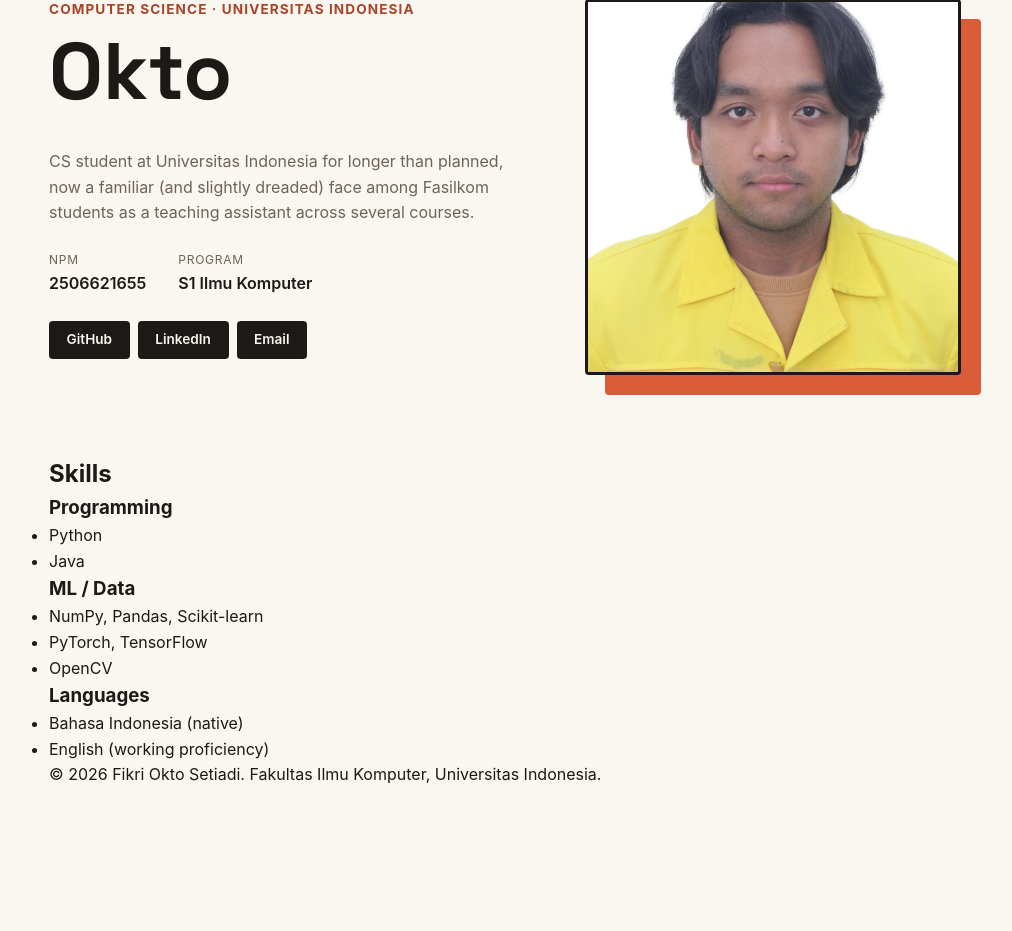
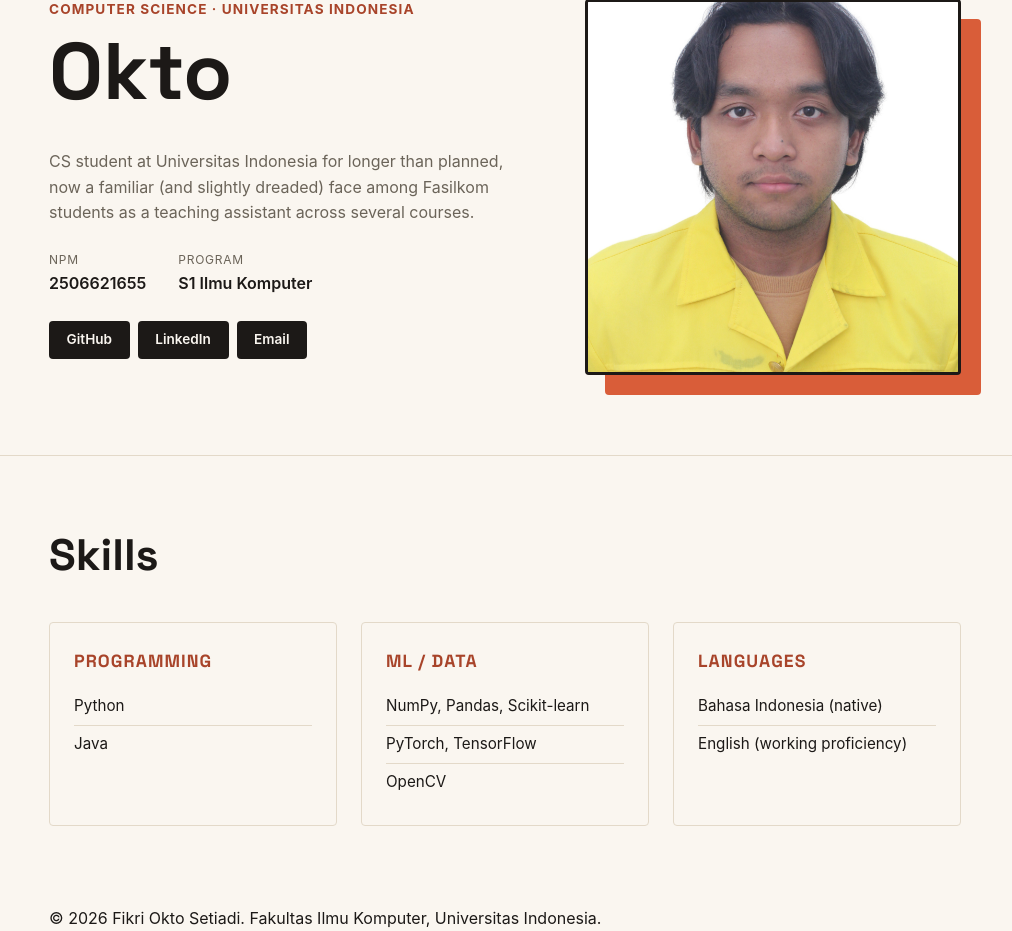
Before and after one commit to fikrioktos/myportofolio, a Django app: page / in a window 1280 px wide. Shown: the part 147-1078 px from the top of the page, without its empty margins (135-1147 px from the left). Before the commit the page ends 931 px from the top, so only its background shows below. Run offline with Django 5.2, Linux system fonts and the light colour scheme.

Commit message:
style(skills): tambah styling grid responsif untuk bagian Skills

```diff
--- a/static/css/style.css
+++ b/static/css/style.css
@@ -183,3 +183,67 @@ h1, .brand {
         justify-content: flex-start;
     }
 }
+
+/* Skills section */
+.skills {
+    padding: 4rem 0 5rem;
+    border-top: 1px solid var(--line);
+}
+
+.skills .section-title {
+    font-family: "Space Grotesk", -apple-system, sans-serif;
+    font-size: clamp(2rem, 4vw, 2.75rem);
+    margin-bottom: 2rem;
+    color: var(--ink);
+}
+
+.skills-grid {
+    display: grid;
+    grid-template-columns: repeat(3, 1fr);
+    gap: 1.5rem;
+}
+
+.skill-card {
+    background-color: var(--paper);
+    border: 1px solid var(--line);
+    border-radius: var(--radius);
+    padding: 1.5rem;
+    transition: transform 0.2s ease, border-color 0.2s ease;
+}
+
+.skill-card:hover {
+    transform: translateY(-2px);
+    border-color: var(--accent);
+}
+
+.skill-card h3 {
+    font-family: "Space Grotesk", -apple-system, sans-serif;
+    font-size: 1.1rem;
+    margin-bottom: 0.75rem;
+    color: var(--accent-dark);
+    text-transform: uppercase;
+    letter-spacing: 0.06em;
+}
+
+.skill-card ul {
+    list-style: none;
+    padding: 0;
+    margin: 0;
+}
+
+.skill-card li {
+    padding: 0.4rem 0;
+    border-bottom: 1px solid var(--line);
+    font-size: 0.95rem;
+}
+
+.skill-card li:last-child {
+    border-bottom: none;
+}
+
+/* Skills responsive */
+@media (max-width: 600px) {
+    .skills-grid {
+        grid-template-columns: 1fr;
+    }
+}
```
